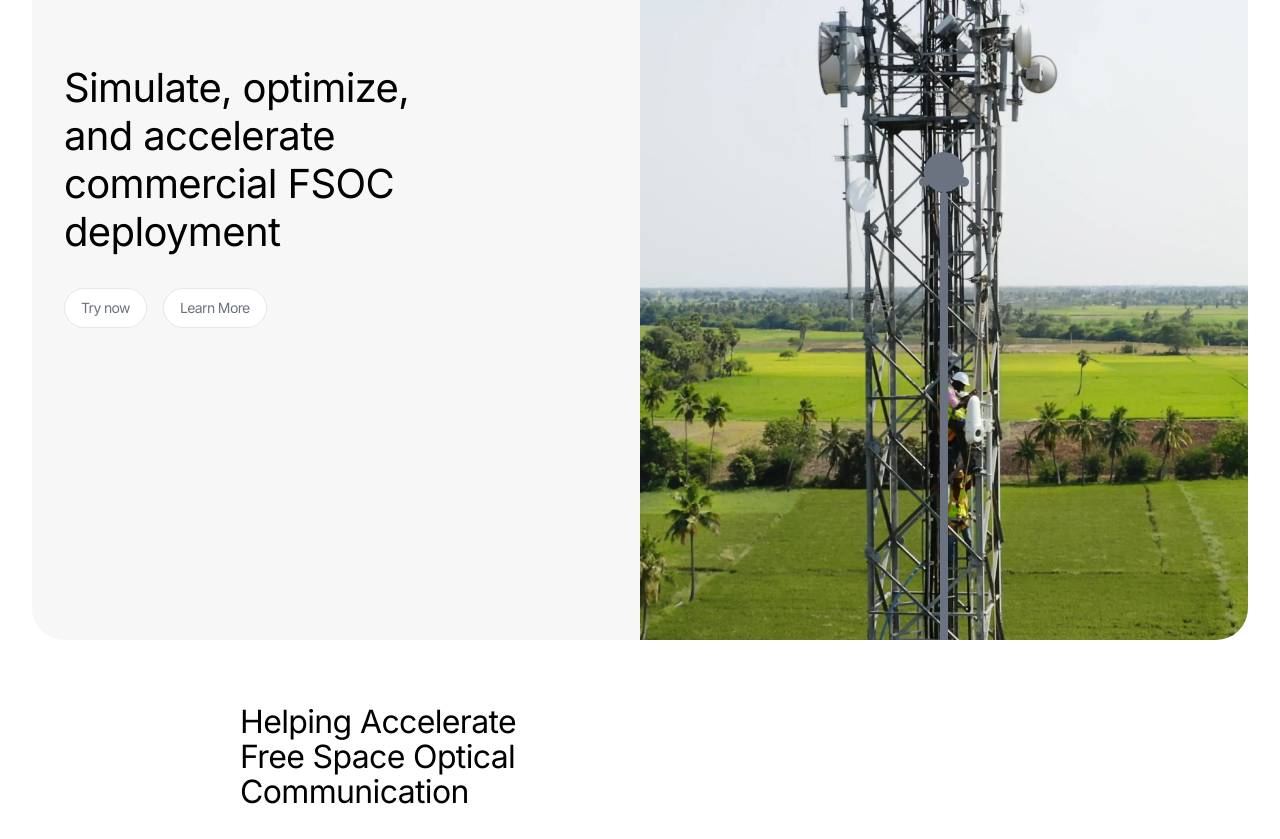
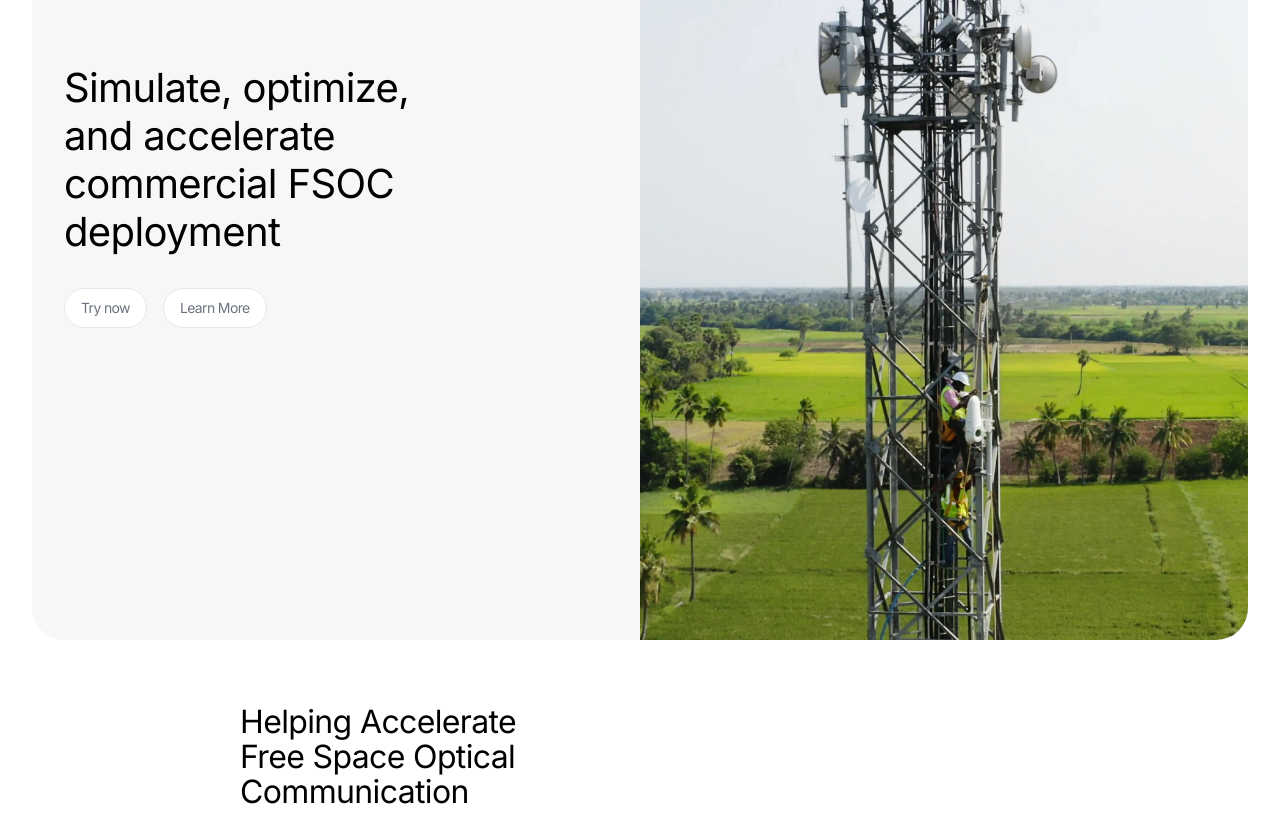
Before and after one commit to HarishvinS/fsoc_simulation, a Flask app: page / in a window 1280 px wide. Shown: the part 76-915 px from the top of the page. Run offline with Flask 3, Linux system fonts and the light colour scheme; data that the repository does not hold is empty; some libraries are stand-ins or nearby versions.

Commit message:
(extremely minor) removed css overlay.

```diff
--- a/frontend/templates/base.html
+++ b/frontend/templates/base.html
@@ -150,34 +150,7 @@
             overflow: hidden;
         }
 
-        .hero-image::before {
-            content: '';
-            position: absolute;
-            bottom: 0;
-            left: 50%;
-            transform: translateX(-50%);
-            width: 8px;
-            height: 70%;
-            background: #6b7280;
-            border-radius: 4px 4px 0 0;
-        }
 
-        .hero-image::after {
-            content: '';
-            position: absolute;
-            bottom: 70%;
-            left: 50%;
-            transform: translateX(-50%);
-            width: 40px;
-            height: 40px;
-            background: #6b7280;
-            border-radius: 50%;
-            box-shadow:
-                -20px 10px 0 -15px #6b7280,
-                20px 10px 0 -15px #6b7280,
-                -30px 20px 0 -20px #6b7280,
-                30px 20px 0 -20px #6b7280;
-        }
 
         .hero-content {
             position: relative;
```
